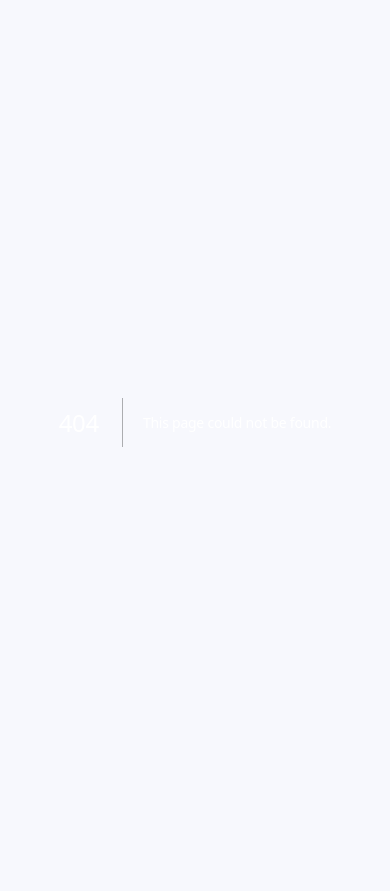
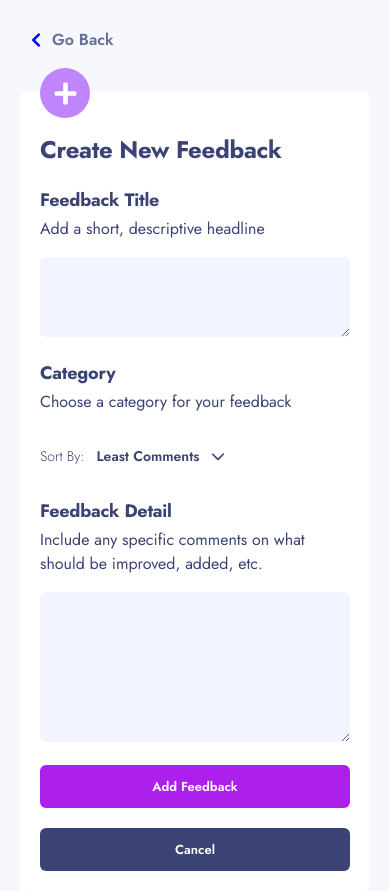
Before and after one commit to parthmanhas/frontend-mentor-monorepo, a Next.js app in the folder apps/product-feedback-app/: page /feedback/new in a window 390 px wide. Before the commit this address had no page. Before the commit the page ends 844 px from the top, so only its background shows below. Built offline with nearby package versions, Linux system fonts and the light colour scheme.

Commit message:
created add feedback mobile screen

```diff
--- a/apps/product-feedback-app/app/components/Button.tsx
+++ b/apps/product-feedback-app/app/components/Button.tsx
@@ -9,7 +9,7 @@ export default function Button({onClick, className = "", children, variant = 'pu
         "bg-electric-violet-600 hover:bg-electric-violet-400": variant === 'purple',
         "bg-royal-blue-600 hover:bg-royal-blue-400": variant === 'blue',
         "bg-alizarin-crimson-600 hover:bg-alizarin-crimson-400": variant === 'red',
-        "bg-east-bay-600 hover:bg-east-bay-400": variant === 'east-bay',
+        "bg-east-bay-900 hover:bg-east-bay-700": variant === 'east-bay',
         "bg-rhino-600 hover:bg-rhino-400": variant === 'rhino',
         "bg-none hover:text-royal-blue-500": variant === 'none',
         [className]: true
--- a/apps/product-feedback-app/app/components/Comment.tsx
+++ b/apps/product-feedback-app/app/components/Comment.tsx
@@ -12,15 +12,27 @@ export default function Comment({ rootComments, comment, className = '', setRoot
 
     // const [comment, setComment] = useState([]);
 
-    return <div className={`mt-7 ${className} border-l-2 border-t-2 rounded-[30px]`}>
+    return <div className={`mt-7 ${className} md:border-l-2 md:border-t-2 rounded-[30px]`}>
         {/* <div className='absolute left-0 h-full translate-y-[8%] border-l-2'></div> */}
         <div className='flex'>
-            <div className="w-[10%]">
+            <div className="hidden md:block w-[10%]">
                 <div className='h-[50px] w-[50px] rounded-full bg-slate-400'></div>
             </div>
-            <div className='w-[90%] mt-3'>
-                <div className="flex justify-between">
-                    <div className="mb-4">
+            <div className='md:w-[90%] mt-3'>
+                {/* mobile */}
+                <div className="flex justify-between md:hidden">
+                    <div className='flex'>
+                        <div className='h-[50px] w-[50px] rounded-full bg-slate-400 mr-5'></div>
+                        <div className="mb-4 self-start">
+                            <h3>{comment.username}</h3>
+                            <p className="text-waikawa-gray-700">{comment.userId}</p>
+                        </div>
+                    </div>
+                    <Button onClick={() => setReplying(!replying)} variant="none"><span className="font-semibold">{replying ? 'Cancel Reply' : 'Reply'}</span></Button>
+                </div>
+                {/* md above */}
+                <div className="hidden md:flex md:justify-between">
+                    <div className="mb-4 self-start">
                         <h3>{comment.username}</h3>
                         <p className="text-waikawa-gray-700">{comment.userId}</p>
                     </div>
--- /dev/null
+++ b/apps/product-feedback-app/app/feedback/new/page.tsx
@@ -0,0 +1,37 @@
+import Button from "@/app/components/Button";
+import DropDown from "@/app/components/DropDown";
+import { FaCheck, FaPlus, FaChevronLeft } from 'react-icons/fa';
+
+export default function Page() {
+    return <div className="m-5">
+        <Button className="mb-8" variant="none">
+            <div className="flex items-center">
+                <FaChevronLeft color="blue" className="mr-2" />
+                <p className="text-waikawa-gray-700 font-semibold">Go Back</p>
+            </div>
+        </Button>
+        <div className="p-5 bg-white rounded-md text-east-bay-900 relative">
+            <div className="absolute -top-6 w-[50px] h-[50px] rounded-full flex justify-center items-center bg-purple-400">
+                <FaPlus size={25} color="white" />
+            </div>
+            <h1 className="my-5">Create New Feedback</h1>
+            <div>
+                <h3>Feedback Title</h3>
+                <p className="mt-1">Add a short, descriptive headline</p>
+                <textarea className="bg-zircon-50 rounded-md w-full my-4 p-4 outline-royal-blue-500"></textarea>
+            </div>
+            <div>
+                <h3>Category</h3>
+                <p className="mt-1">Choose a category for your feedback</p>
+                <DropDown className="my-8"></DropDown>
+            </div>
+            <div>
+                <h3>Feedback Detail</h3>
+                <p className="mt-1">Include any specific comments on what should be improved, added, etc.</p>
+                <textarea className="bg-zircon-50 rounded-md w-full my-4 h-[150px] p-4 outline-royal-blue-500"></textarea>
+            </div>
+            <Button className="w-full mb-5 text-white semibold py-3" variant="purple"><span className="w-full">Add Feedback</span></Button>
+            <Button className="w-full text-white semibold py-3" variant="east-bay"><span className="w-full">Cancel</span></Button>
+        </div>
+    </div>
+}
--- a/apps/product-feedback-app/app/feedback/view/page.tsx
+++ b/apps/product-feedback-app/app/feedback/view/page.tsx
@@ -5,7 +5,7 @@ import SuggestionsCard from "@/app/components/SuggestionsCard";
 import { FaChevronLeft } from "react-icons/fa";
 
 export default function Page() {
-    return <div className="mx-auto w-1/2 mt-3">
+    return <div className="mx-auto p-4 md:p-0 md:w-3/4 xlw-1/2 mt-3">
         <div className="flex justify-between mb-4 w-full">
             <Button variant="none">
                 <div className="flex items-center">
```
